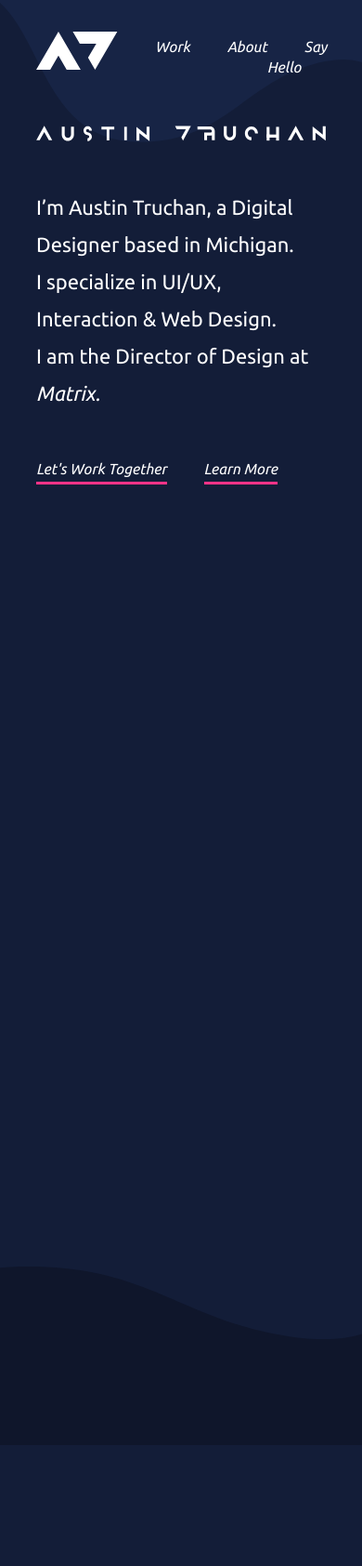
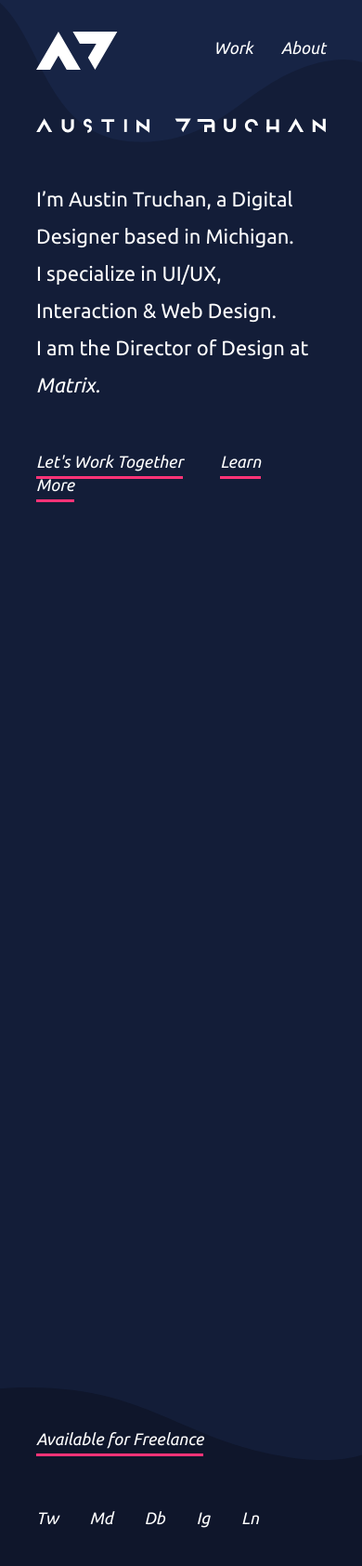
Before and after one commit to austintruchan/portfolio, a PHP site: page / in a window 390 px wide. Shown: the whole page at 93% size. Before the commit the page ends 1554 px from the top, so only its background shows below. Run offline with PHP 8.4, Linux system fonts and the light colour scheme; some libraries are stand-ins or nearby versions.

Commit message:
Impleted Footer and footer responsiveness

```diff
--- a/includes/footer.php
+++ b/includes/footer.php
@@ -0,0 +1,9 @@
+<footer class="footer">
+	<ul>
+	<li><a href="contact.php" class="link-action">Available for Freelance</a></li>
+	<li><a href="contact.php" title="Twitter" class="link-list">Tw</a></li>
+	<li><a href="contact.php" title="Medium" class="link-list">Md</a></li>
+	<li><a href="contact.php" title="Dribbble" class="link-list">Db</a></li>
+	<li><a href="contact.php" title="Instagram" class="link-list">Ig</a></li>
+	<li><a href="contact.php" title="LinkedIn" class="link-list">Ln</a></li></ul>
+</footer>
--- a/index.php
+++ b/index.php
@@ -13,6 +13,7 @@
         <link rel="stylesheet" href="style/css/bg.css">
         <link rel="stylesheet" href="style/css/navigation.css">
         <link rel="stylesheet" href="style/css/home.css">
+        <link rel="stylesheet" href="style/css/footer.css">
     </head>
 	<body>
 
@@ -21,17 +22,20 @@
 			<nav>
 				<ul class="nav">
 					<li><a href="index.php"><img class="logo" src="style/imgs/logo.svg" alt="Austin Truchan Logo"/></a></li>
-					<li><a href="pages/work.php" class="navlink">Work</a></li>
-					<li><a href="pages/about.php" class="navlink">About</a></li>
-					<li><a href="pages/about.php" class="navlink">Say Hello</a></li></ul></nav>
+					<li><a href="pages/work.php" class="link-list">Work</a></li>
+					<li><a href="pages/about.php" class="link-list">About</a></li></ul></nav>
 
 			<div class="name"><img src="style/imgs/name.svg" alt="Austin Truchan"/></div>
 
 			<h1 class="intro">I’m Austin Truchan, a Digital Designer based in Michigan.<br>I specialize in UI/UX, Interaction & Web Design.<br>I am the Director of Design at <a href="pages/work.php" class="link">Matrix.</a></h1>
 
-			<div class="intro-action"><a href="contact.php" class="link-subActive">Let's Work Together</a><a href="pages/about.php" class="link-subActive">Learn More</a></div></div>
+			<div class="intro-action"><a href="contact.php" class="link-action">Let's Work Together</a><a href="pages/about.php" class="link-action">Learn More</a></div>
 
 			<div class="space"></div>
+
+			<?php include 'includes/footer.php'; ?></div>
+
+
 
 
 			<div class="bg-top"><img src="style/imgs/bg-top.svg"/></div>
--- /dev/null
+++ b/style/css/footer.css
@@ -0,0 +1,24 @@
+footer ul {
+	display: -webkit-flex;
+	display: flex;
+}
+
+footer ul li:first-child {
+	margin-right: auto;
+}
+
+@media screen and (max-width: 600px){
+	footer ul {
+		display: block;
+	}
+
+	footer ul li:nth-last-child(-n+5) {
+		display: inline-block;
+		margin-top: 60px;
+	}
+
+	footer ul li:nth-last-child(-n+5) a{
+		margin-left: 0;
+		margin-right: 30px;
+	}
+}
--- a/style/css/global.css
+++ b/style/css/global.css
@@ -12,7 +12,7 @@ body {
 .frame {
 	margin: 0 auto;
 	padding: 10%;
-	max-width: 675px;
+	max-width: 700px;
 }
 
 h1 {
@@ -25,29 +25,45 @@ a {
 }
 
 .link {
-	border-bottom: 0px solid #FF3388;
+	border-bottom: 0px solid #FF3377;
 	color: #FFF;
 	padding: 0;
 	transition: all .2s ease;
 }
 
 .link:hover {
-	border-bottom: 3px solid #FF3388;
-	color: #FF3388;
+	border-bottom: 3px solid #FF3377;
+	color: #FF3377;
 	padding-bottom: 10px;
 }
 
-.link-subActive {
-	border-bottom: 3px solid #FF3388;
+.link-list {
+	border-bottom: 0px solid #FF3377;
 	color: #FFF;
+	font-size: 18px;
+	margin-left: 30px;
+	padding: 0;
+	transition: all .2s ease;
+}
+
+.link-list:hover {
+	border-bottom: 3px solid #FF3377;
+	color: #FF3377;
+	padding-bottom: 10px;
+}
+
+.link-action {
+	border-bottom: 3px solid #FF3377;
+	color: #FFF;
+	font-size: 18px;
 	margin: 0 40px 0 0;
 	padding: 0 0 5px 0;
 	transition: all .2s ease;
 }
 
-.link-subActive:hover {
-	border-bottom: 3px solid #FF3388;
-	color: #FF3388;
+.link-action:hover {
+	border-bottom: 3px solid #FF3377;
+	color: #FF3377;
 	padding: 0 0 15px 0;
 }
 
--- a/style/css/navigation.css
+++ b/style/css/navigation.css
@@ -14,17 +14,3 @@ ul.nav li:first-child {
 img.logo {
 	margin-top: -5px;
 }
-
-.navlink {
-	border-bottom: 0px solid #FF3388;
-	color: #FFF;
-	margin-left: 40px;
-	padding: 0;
-	transition: all .2s ease;
-}
-
-.navlink:hover {
-	border-bottom: 3px solid #FF3388;
-	color: #FF3388;
-	padding-bottom: 10px;
-}
```
